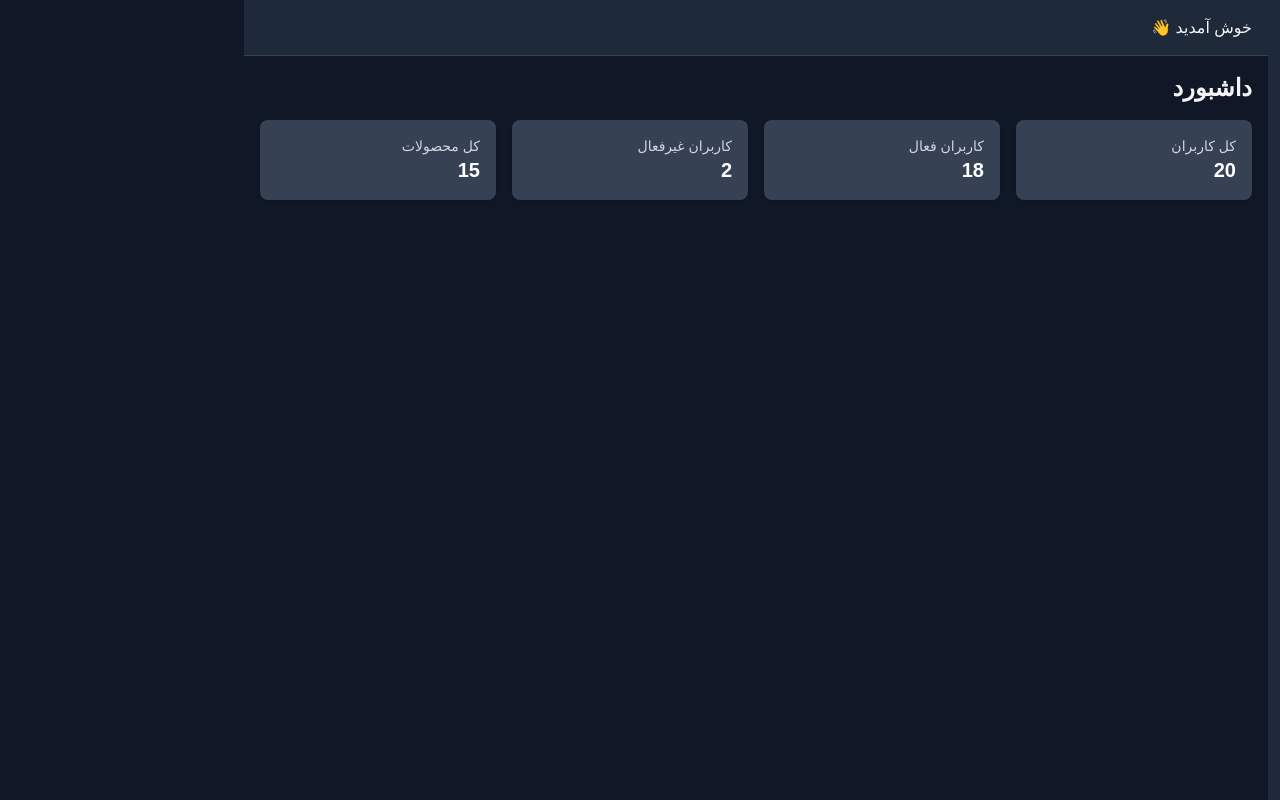
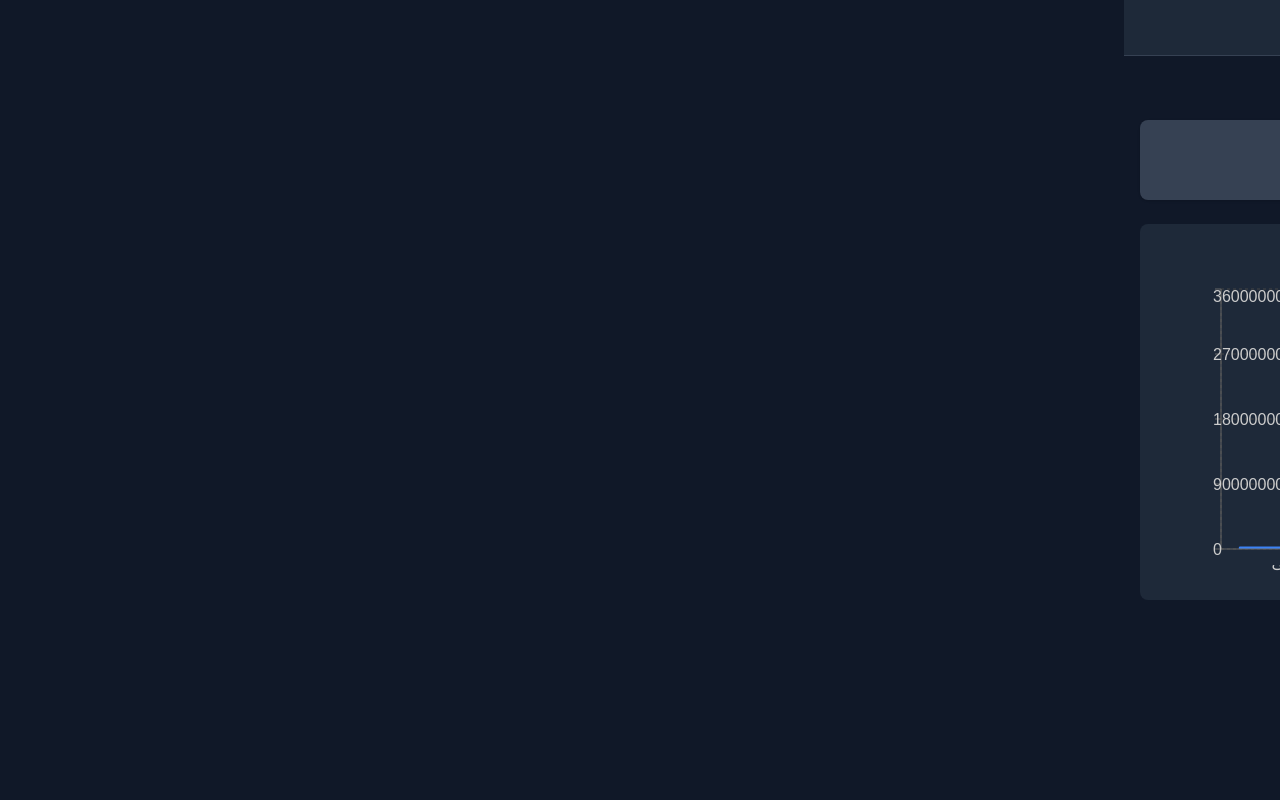
Before and after one commit to mohammad-shirani-developer/ecommerce-admin-panel, a Next.js app: page /dashboard in a window 1280 px wide. Built offline with nearby package versions, Linux system fonts and the light colour scheme; a web font is replaced by a local one.

Commit message:
feat(dashboard): integrate product sales bar chart and calculate sales data

```diff
--- a/src/app/dashboard/page.tsx
+++ b/src/app/dashboard/page.tsx
@@ -1,4 +1,6 @@
 "use client";
+import ProductSalesBarChart from "@/components/dashboard/ProductSalesBarChart";
+import { calculateSalesByCategory } from "@/utils/calculateSalesByCategory";
 import { getDashboardStats } from "@/utils/dashboardData";
 import { generateProducts } from "@/utils/generateProducts";
 import { generateUsers } from "@/utils/generateUsers";
@@ -7,12 +9,16 @@ import StatsGrid from "./StatsGrid";
 const DashboardPage = () => {
   const users = generateUsers(20);
   const products = generateProducts(15);
+  const salesData = calculateSalesByCategory(products);
   const stats = getDashboardStats(users, products);
 
   return (
     <>
-      <h2 className="text-2xl font-bold mb-4">داشبورد</h2>
-      <StatsGrid stats={stats} />
+      <div className="space-y-6">
+        <h2 className="text-2xl font-bold mb-4">داشبورد</h2>
+        <StatsGrid stats={stats} />
+        <ProductSalesBarChart data={salesData} />
+      </div>
     </>
   );
 };
```
